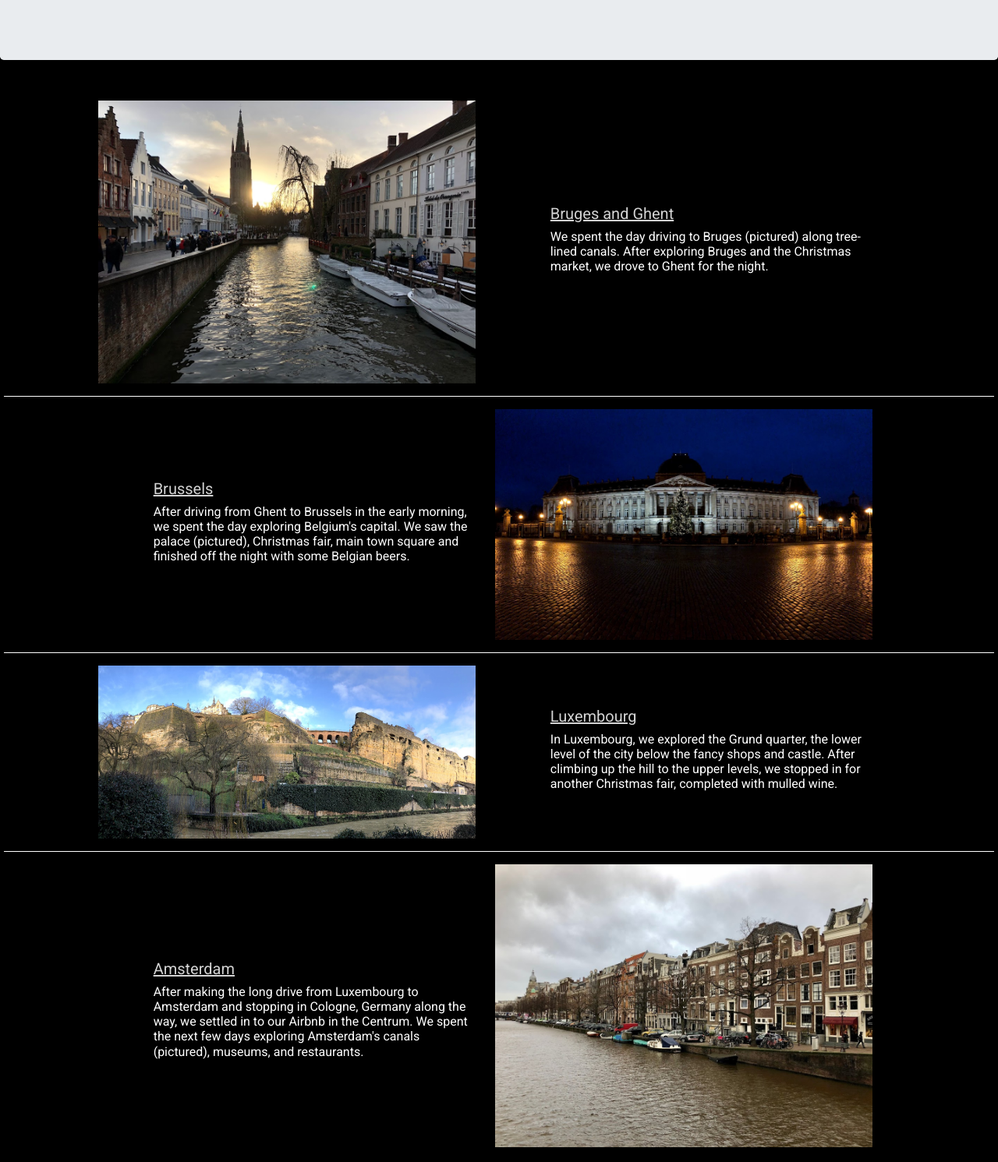
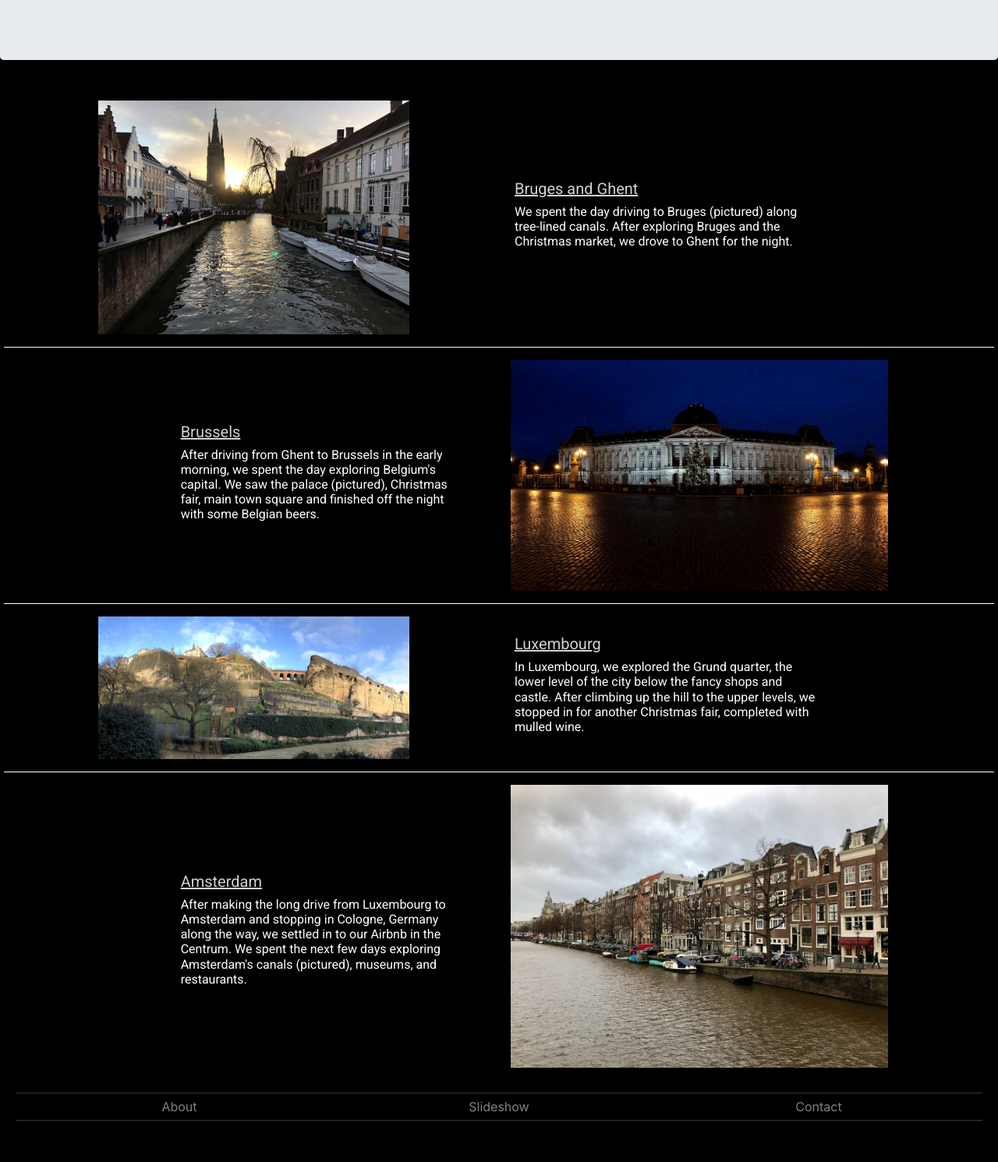
Before and after one commit to cjuhnke/cjuhnke.github.io, a plain HTML site: page benelux.html in a window 1280 px wide. Shown: the part 210-1701 px from the top of the page at 78% size. Drawn offline with nearby package versions, Linux system fonts and the light colour scheme.

Commit message:
Update spacing on trip pages

```diff
--- a/benelux.html
+++ b/benelux.html
@@ -50,7 +50,7 @@
         <div class="row" style="align-items:center">
           <div class="col-sm-1">
           </div>
-          <div class="col-md-6">
+          <div class="col-md-5">
             <img class="img-description" src="ghent.jpg" alt="">
           </div>
           <div class="col-md-4" id="col1">
@@ -78,7 +78,7 @@
         <div class="row" style="align-items:center; border-top: .5px solid white">
           <div class="col-sm-1">
           </div>
-          <div class="col-md-6">
+          <div class="col-md-5">
             <p></p>
             <img class="img-description" src="lux.jpg" alt="">
           </div>
--- a/styles.css
+++ b/styles.css
@@ -71,20 +71,20 @@ body {
   font-style: italic;
 }
 #col1 {
-  margin-left: -40px;
-  padding-left: 0px;
+  margin-left: 0px;
+  padding-left: 20px;
 }
 #col2 {
-  margin-left: -40px;
-  padding-left: 0px;
+  margin-left: 0px;
+  padding-left: 20px;
 }
 #col3 {
-  margin-left: -20px;
-  padding-left: 0px;
+  margin-left: 0px;
+  padding-right: 40px;
 }
 #col4 {
-  margin-left: -20px;
-  padding-left: 0px;
+  margin-left: 0px;
+  padding-right: 40px;
 }
 #about {
   background-image: url(about4.jpg);
```
Also changed, not shown: frenchriv.html (+2 -2 lines).
